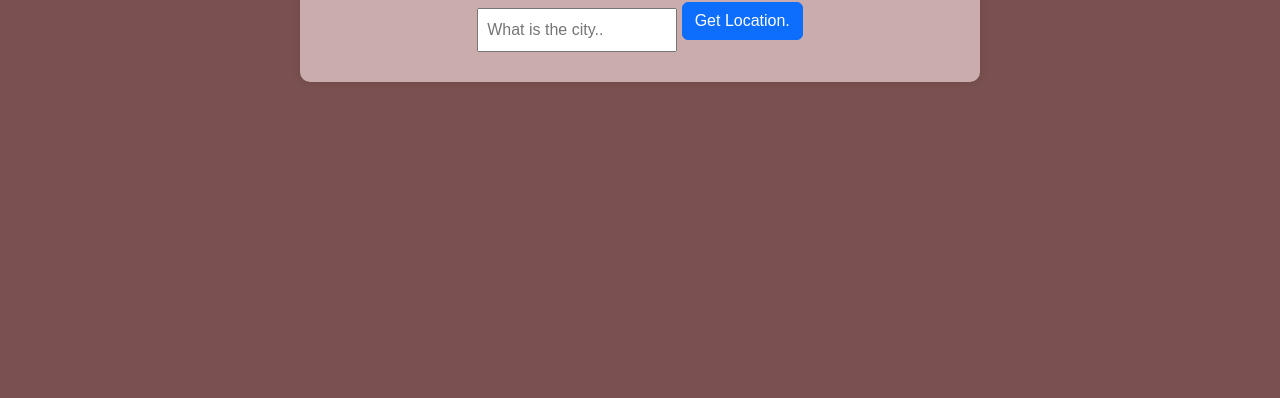
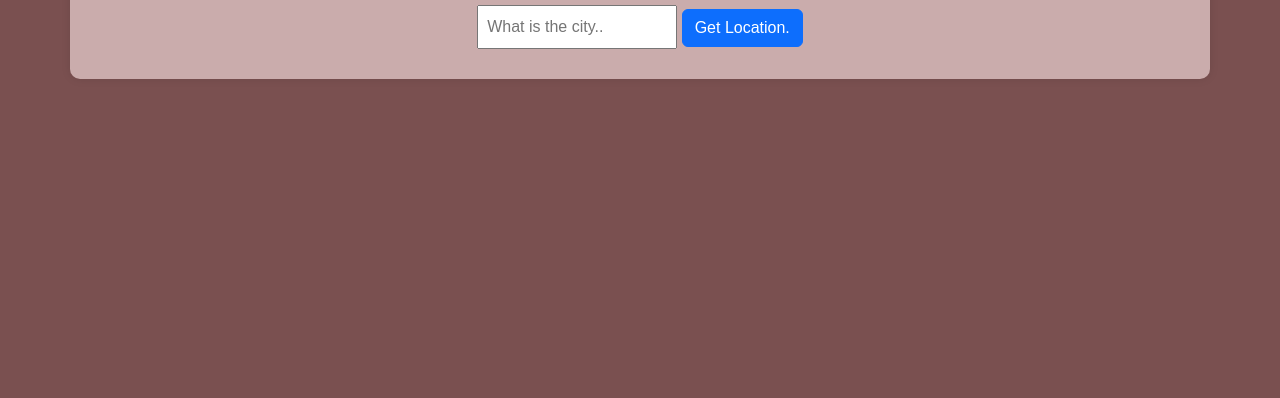
Before and after one commit to Derrickberko/Weather_App, a plain HTML site: page index.html in a window 1280 px wide. Shown: the part 402-800 px from the top of the page. Drawn offline with nearby package versions, Linux system fonts and the light colour scheme.

Commit message:
Update style.css

```diff
--- a/style.css
+++ b/style.css
@@ -1,7 +1,6 @@
 body{
   font-family: Arial, sans-serif;
   margin: 0;
-  padding: 300px;
   display: flex;
   justify-content: center;
   align-items: center;
@@ -26,7 +25,7 @@ h1{
 }
 
 button{
- margin-bottom: 20px;
+ padding: 10px 20px;
 }
 
 
```
